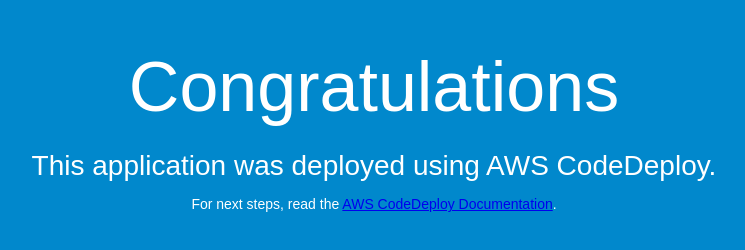
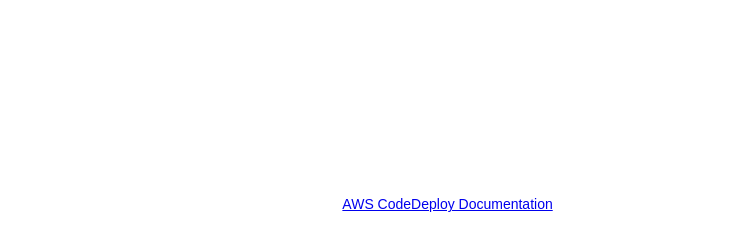
Before and after one commit to sakul-kaowvichit/codedeploy_sourcecode, a plain HTML site: page index.html in a window 1280 px wide. Shown: the whole page, without its empty margins (266-1011 px from the left). Drawn offline with Linux system fonts and the light colour scheme.

Commit message:
change bg

```diff
--- a/index.html
+++ b/index.html
@@ -6,7 +6,8 @@
   <style>
     body {
       color: #ffffff;
-      background-color: #0188cc;
+#      background-color: #0188cc;
+      background-color: #ffffff;
       font-family: Arial, sans-serif;
       font-size: 14px;
     }
@@ -26,7 +27,7 @@
 </head>
 <body>
   <div align="center">
-    <h1>Congratulations</h1>
+    <h1>update 1</h1>
     <h2>This application was deployed using AWS CodeDeploy.</h2>
     <p>For next steps, read the <a href="http://aws.amazon.com/documentation/codedeploy">AWS CodeDeploy Documentation</a>.</p>
   </div>
```
